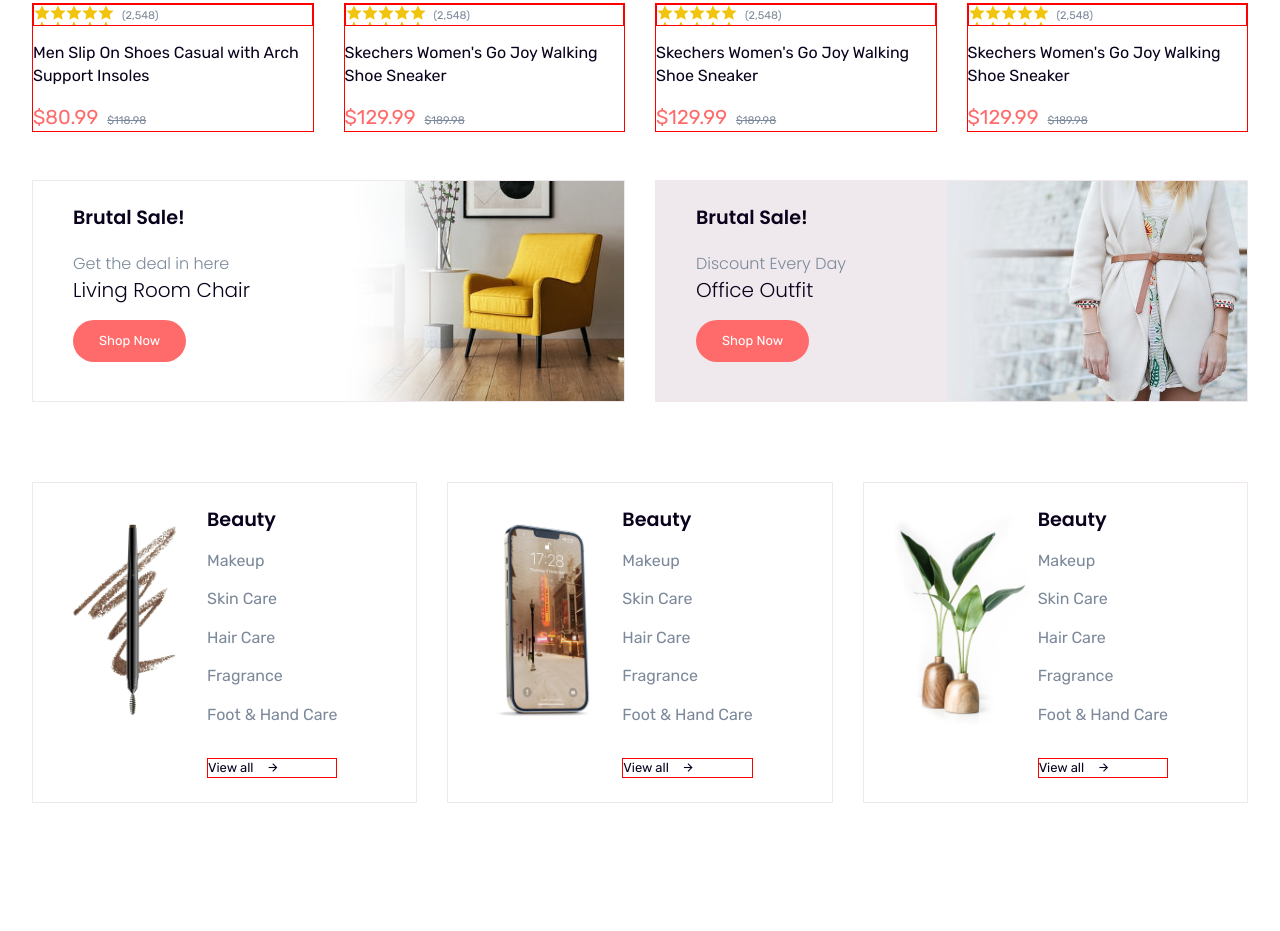
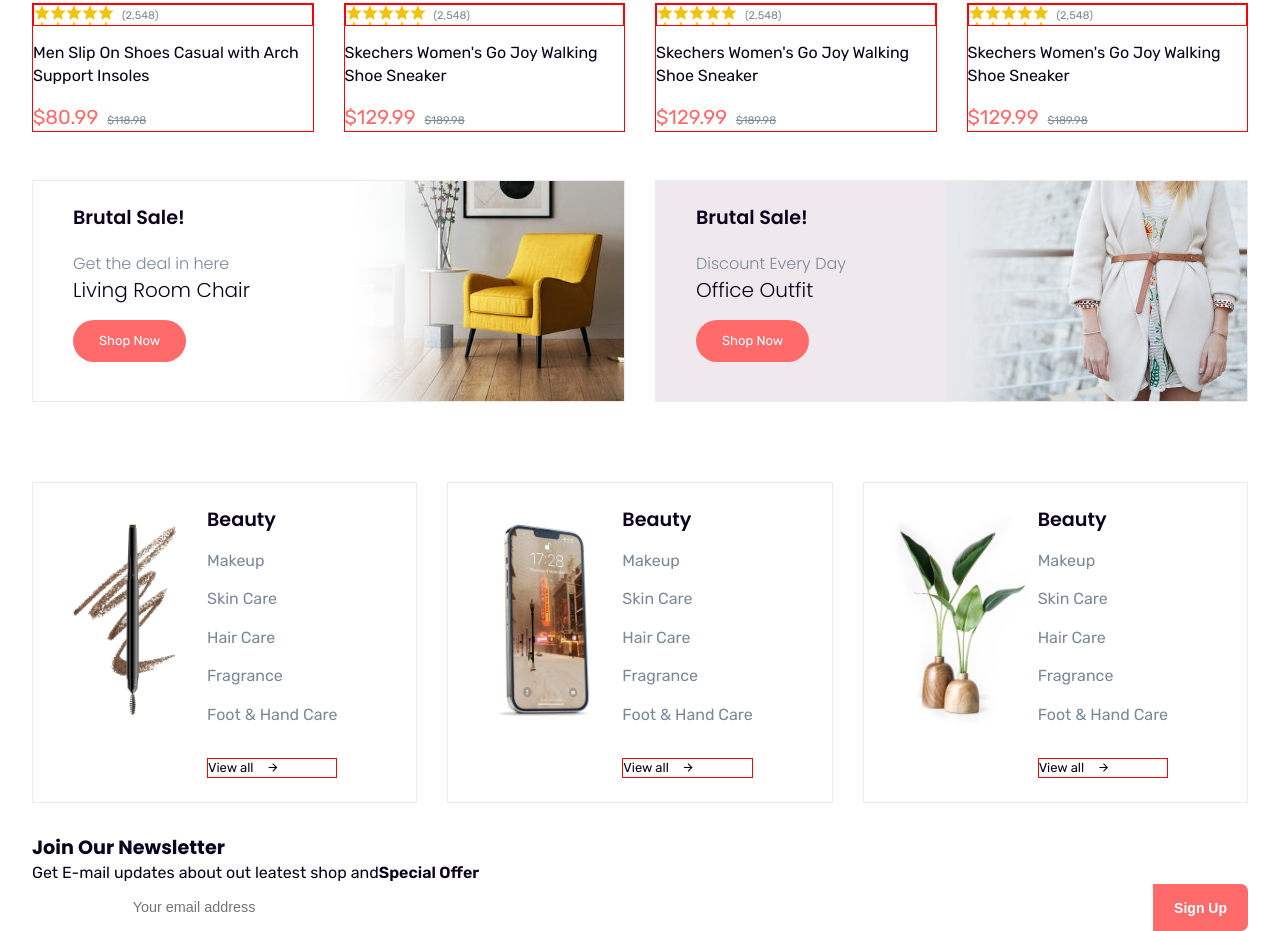
Before and after one commit to shakhawatsalam/EcommerceWebsiteHTMLCSSJS, a plain HTML site: page index.html in a window 1280 px wide. Shown: the part 2822-3753 px from the top of the page. Before the commit the page ends 3657 px from the top, so only its background shows below. Drawn offline with nearby package versions, Linux system fonts and the light colour scheme; files whose address does not match are found by name.

Commit message:
working on footer section

```diff
--- a/index.html
+++ b/index.html
@@ -1567,9 +1567,14 @@
             <div class="wrapper">
               <div class="box">
                 <div class="content">
-                  <h3></h3>
+                  <h3>Join Our Newsletter</h3>
+                  <p>Get E-mail updates about out leatest shop and<strong>Special Offer</strong></p>
                 </div>
-                <form action="" class="search"></form>
+                <form action="" class="search">
+                  <span class="icon-large"><i class="ri-mai-line"></i></span>
+                  <input type="email" name="" id="" placeholder="Your email address" required>
+                  <button type="submit">Sign Up</button>
+                </form>
               </div>
             </div>
           </div>
--- a/style.css
+++ b/style.css
@@ -1135,6 +1135,13 @@
         border: 1px solid var(--border-color);m;
 } */
 /*-----------------
+ * 15. FOOTER
+    a. News Letter
+*------------------*/
+.newsletter{
+
+}
+/*-----------------
  * 15. RESPOSVIVE
 *------------------*/
 @media screen and (min-width: 481px) {
```
